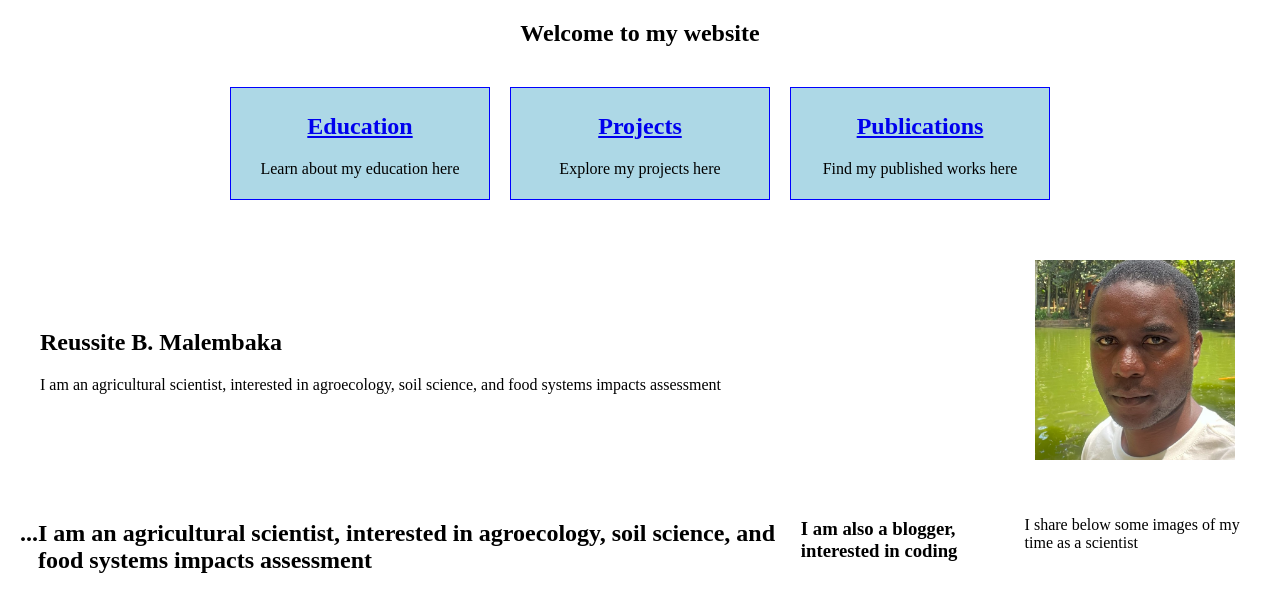
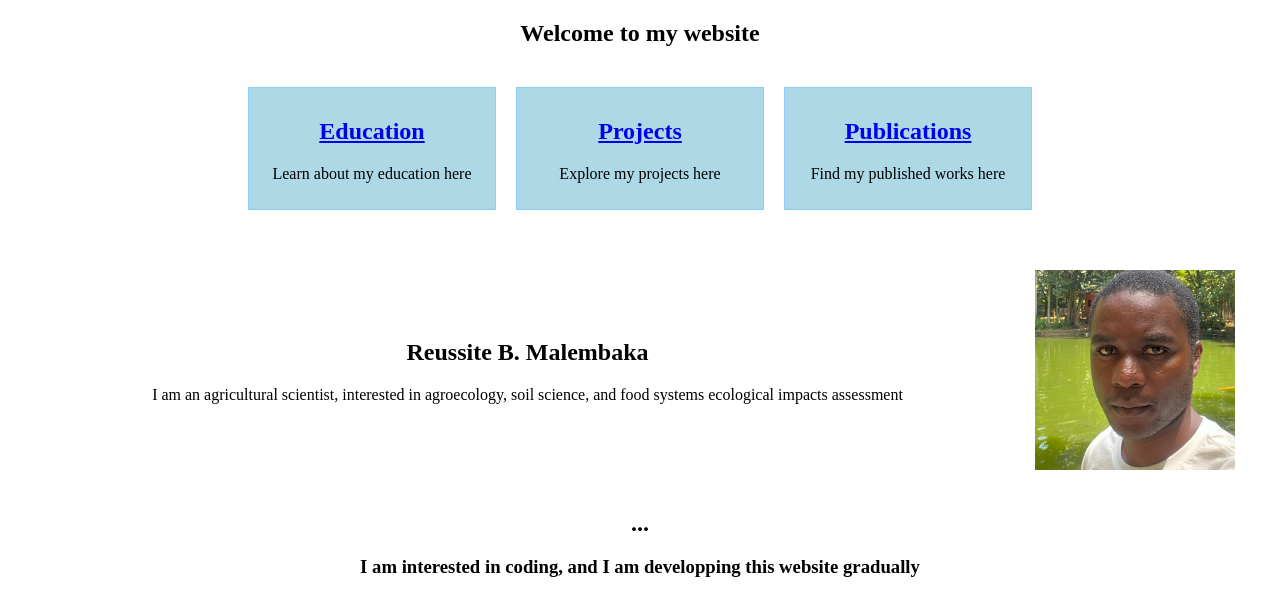
Before and after one commit to reussitemalembaka/reussitemalembaka.github.io, a Jekyll site: the page index.html, which Jekyll copies as it is, in a window 1280 px wide. Shown: the top 593 px of the page. Built offline with Jekyll 4.4.1, drawn with Linux system fonts in a browser that asks for light colours; grey boxes are pictures that could not be loaded.

```diff
--- a/index.html
+++ b/index.html
@@ -14,7 +14,6 @@
       <div class="center">
          <h1>Welcome to my website</h1>
       </div>
-
       <div class="container">
          <div class="box">
             <h2><a href="education.html">Education</a></h2>
@@ -32,30 +31,32 @@
    </section>
 
    <section>
-      <div class="profile-container">
-         <div class="profile-description">
+      <div class="center">
+         <div class="profile-container">
+          <div class="profile-description">
             <h1>Reussite B. Malembaka</h1>
-            <p>I am an agricultural scientist, interested in agroecology, soil science, and food systems impacts assessment</p>
-         </div>
+            <p>I am an agricultural scientist, interested in agroecology, soil science,
+               and food systems ecological impacts assessment</p>
+          </div>
          <div class="profile-picture">
             <img src="profile picture.jpg" alt="Reussite's Profile Picture">
          </div>
+       </div>
       </div>
    </section>
 
 <section>
-  <div class="container">
+  <div class="center">
     <h1>...</h1>
-    <h2>I am an agricultural scientist, interested in agroecology, soil science, and food systems impacts assessment</h2>
-    <h3>I am also a blogger, interested in coding</h3>
+    <h3>I am interested in coding, and I am developping this website gradually</h3>
     <p>I share below some images of my time as a scientist</p>
   </div>
-    <div class="container">
-      <div class="container">
+  <div class="center">
+      <div class="center">
         <img src="IMG_20160929_160231.jpg" alt="A beautiful moment at work" height="510" width="330">
         <p>The image displayed above is of me in a soil microbiology laboratory, producing rhizobia inoculants</p>
       </div>
-      <div class="container">
+      <div class="center">
         <img src="field of maize and soybean in DRCongo.jpg" alt="A beautiful moment at work" height="450" width="350">
         <p>A field visit during data collection in soybean production systems in DR Congo, May 2023</p>
       </div>
@@ -63,12 +64,12 @@
   </section>
 
   <section>
-    <div class="container">
-      <div class="container">
+    <div class="center">
+      <div class="center">
         <img src="presentation at Kalambo 05.2024.jpg" alt="A beautiful moment at work" height="400" width="350">
         <p>My poster presented at the Day of Agroecology conference, in May 2024</p>
       </div>
-      <div class="container">
+      <div class="center">
         <img src="IMG_20200223_112209.jpg" alt="On my master defense day" height="300" width="350">
         <p>On my master studies defense</p>
       </div>
@@ -76,7 +77,7 @@
   </section>
 
   <header class="center">
-    <h1>Contact:</h1>
+    <h2>Contact:</h2>
     <h2>Tel: +41 77 99 63 907</h2>
     <h2>Email: rbugale@ethz.ch</h2>
     <p><a href="https://agroecological-transitions.ethz.ch/people/profile.Mjk5NjE3.TGlzdC80MjA5LC0xOTY5NDc0NTAy.html" target="_blank">Visit my ETH Website here</a></p>
--- a/styles.css
+++ b/styles.css
@@ -14,10 +14,13 @@
 .box {
   width: 20%; /* Adjust as needed */
   text-align: center;   /* Center text horizontally */
-  padding: 5px;   /* Add padding inside each box */
-  border: 1px solid blue; /* Blue border for better visibility */
+  padding: 10px;   /* Add padding inside each box */
+  border: 1px solid lightskyblue; /* Blue border for better visibility */
   margin: 0 10px; /* Add some margin between boxes */
   background-color: lightblue;   /* Blue background */
+  word-wrap: break-word; /* Ensure long words break and stay within the box */
+  overflow-wrap: break-word; /* Ensure long words break and stay within the box */
+  box-sizing: border-box; /* Include padding and border in the element's total width and height */
 }
 
 body {
```
Also changed, not shown: publications.html (+12 -4 lines). Lines whose indentation alone changed are shown as unchanged.
